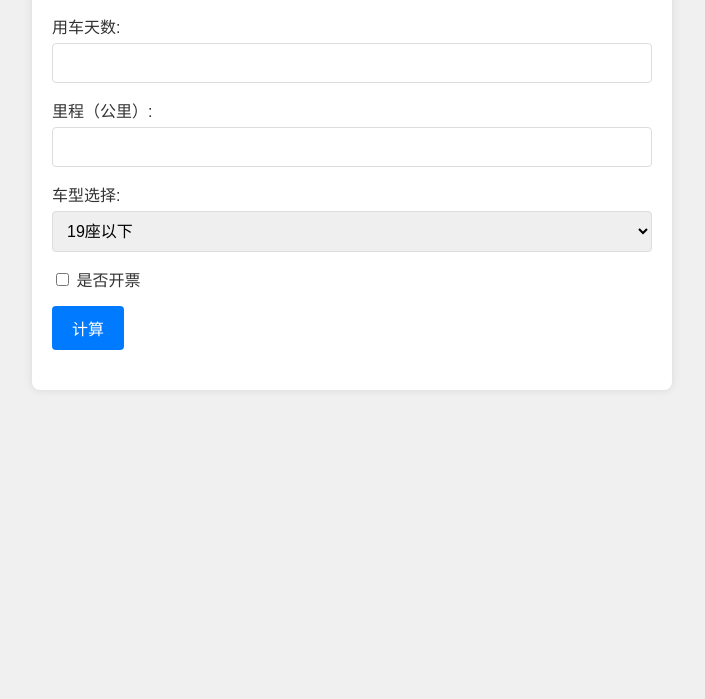
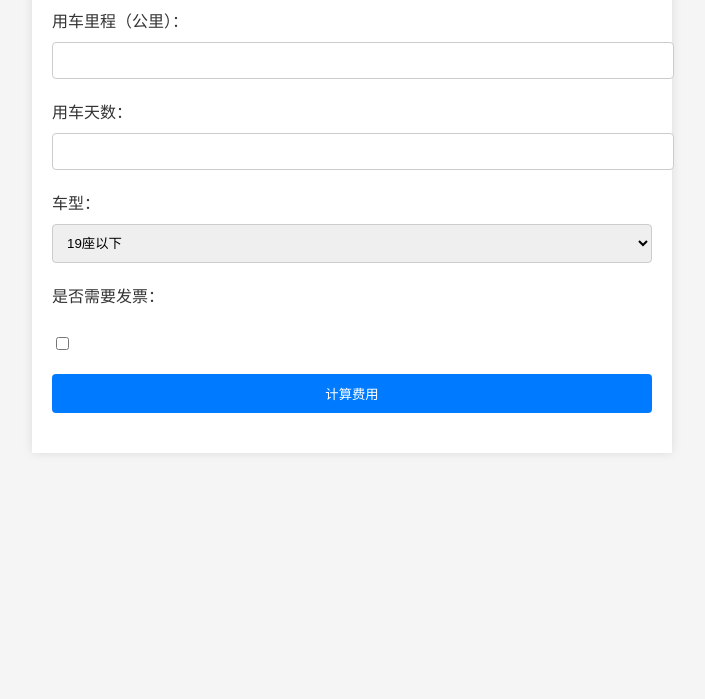
Before and after one commit to zawtgs/alex, a plain HTML site: page index.html in a window 1280 px wide. Shown: the part 101-800 px from the top of the page, without its empty margins (288-993 px from the left). Drawn offline with Linux system fonts and the light colour scheme.

Commit message:
Update index.html

```diff
--- a/index.html
+++ b/index.html
@@ -1,5 +1,5 @@
 <!DOCTYPE html>
-<html lang="zh-CN">
+<html lang="zh">
 <head>
     <meta charset="UTF-8">
     <meta name="viewport" content="width=device-width, initial-scale=1.0">
@@ -7,123 +7,113 @@
     <style>
         body {
             font-family: Arial, sans-serif;
-    background-color: #f0f0f0;
-    color: #333;
+            background-color: #f5f5f5;
             margin: 0;
             padding: 0;
         }
+
         .container {
             max-width: 600px;
-    margin: 20px auto;
+            margin: 0 auto;
             padding: 20px;
             background-color: #fff;
-    border-radius: 8px;
-    box-shadow: 0 0 10px rgba(0,0,0,0.1);
+            box-shadow: 0 0 10px rgba(0, 0, 0, 0.1);
         }
-  .form-group {
-    margin-bottom: 15px;
+
+        h1 {
+            text-align: center;
+            color: #333;
         }
+
         label {
-    display: block;
-    margin-bottom: 5px;
-    font-size: 16px;
+            display: inline-block;
+            width: 100%;
+            margin-bottom: 10px;
+            color: #333;
         }
+
         input[type="number"],
-  input[type="text"],
-  select,
-  input[type="checkbox"] {
+        select {
             width: 100%;
             padding: 10px;
-    border: 1px solid #ddd;
+            margin-bottom: 20px;
+            border: 1px solid #ccc;
             border-radius: 4px;
-    box-sizing: border-box;
-    font-size: 16px;
         }
+
         input[type="checkbox"] {
-    width: auto;
+            margin-top: 20px;
         }
+
         button {
+            display: block;
+            width: 100%;
+            padding: 10px;
             background-color: #007bff;
-    color: white;
-    padding: 10px 20px;
+            color: #fff;
             border: none;
             border-radius: 4px;
             cursor: pointer;
-    font-size: 16px;
+            margin-top: 20px;
         }
-  button:hover {
-    background-color: #0056b3;
-  }
-  @media screen and (max-width: 600px) {
-    .container {
-      padding: 10px;
-    }
-    label, input, select, button {
-      font-size: 14px;
-    }
+
+        .result {
+            margin-top: 20px;
+            text-align: center;
+            color: #333;
         }
     </style>
 </head>
 <body>
     <div class="container">
-  <h2>旅游包车费用预算</h2>
-  <form id="charterForm">
-    <div class="form-group">
-      <label for="days">用车天数:</label>
-      <input type="number" id="days" name="days" min="1" required>
+        <h1>包车费用计算器</h1>
+        <form id="calculator">
+            <label for="mileage">用车里程（公里）：</label>
+            <input type="number" id="mileage" name="mileage" min="0" step="1" required>
+
+            <label for="days">用车天数：</label>
+            <input type="number" id="days" name="days" min="1" step="1" required>
+
+            <label for="carType">车型：</label>
+            <select id="carType" name="carType" required>
+                <option value="19">19座以下</option>
+                <option value="20-39">20座-39座</option>
+                <option value="39-55">39座-55座</option>
+            </select>
+
+            <label for="invoice">是否需要发票：</label>
+            <input type="checkbox" id="invoice" name="invoice">
+
+            <button type="submit">计算费用</button>
+        </form>
+        <div class="result" id="result"></div>
     </div>
-    <div class="form-group">
-      <label for="mileage">里程（公里）:</label>
-      <input type="number" id="mileage" name="mileage" min="1" required>
-    </div>
-    <div class="form-group">
-      <label for="busType">车型选择:</label>
-      <select id="busType" name="busType" required>
-        <option value="19">19座以下</option>
-        <option value="39">20座-39座</option>
-        <option value="55">40座-55座</option>
-      </select>
-    </div>
-    <div class="form-group">
-      <label><input type="checkbox" id="needInvoice" name="needInvoice"> 是否开票</label>
-    </div>
-    <button type="button" onclick="calculateFees()">计算</button>
-  </form>
-  <div id="result" style="margin-top: 20px;"></div>
-</div>
+    <script>
+        const carRental = {
+    '19': { rent: 800, cost: 2.8 },
+    '20-39': { rent: 1000, cost: 3.5 },
+    '39-55': { rent: 1200, cost: 4.5 }
+};
+const taxRate = 0.035; // 更新税率为3.5%
 
-<script>
-function calculateFees() {
-  var days = document.getElementById('days').value;
-  var mileage = document.getElementById('mileage').value;
-  var busType = document.getElementById('busType').value;
-  var needInvoice = document.getElementById('needInvoice').checked;
-  var dailyRate, perKmRate, totalCost, taxRate = 0.035;
+document.getElementById('calculator').addEventListener('submit', function (event) {
+    event.preventDefault();
+    const mileage = parseFloat(document.getElementById('mileage').value);
+    const days = parseInt(document.getElementById('days').value);
+    const carType = document.getElementById('carType').value;
+    const invoice = document.getElementById('invoice').checked;
 
-  switch (busType) {
-    case '19':
-      dailyRate = 800;
-      perKmRate = 2.8;
-      break;
-    case '39':
-      dailyRate = 1000;
-      perKmRate = 3.5;
-      break;
-    case '55':
-      dailyRate = 1200;
-      perKmRate = 4.6;
-      break;
-    default:
-      alert('请选择正确的车型');
-      return;
+    let totalCost = 0;
+    if (carType in carRental) {
+        totalCost = carRental[carType].rent * days + mileage * carRental[carType].cost;
+        if (invoice) {
+            totalCost *= (1 + taxRate);
+        }
     }
 
-  totalCost = (dailyRate * days) + (perKmRate * mileage);
-  if (needInvoice) {
-    totalCost += totalCost * taxRate;
-  }
-  document.getElementById('result').innerHTML = '总费用: ' + totalCost.toFixed(2) + '元';
-}
+    document.getElementById('result').innerText = `预估总费用：${totalCost.toFixed(2)}元`;
+});
+
     </script>
 </body>
 </html>
```
Lines whose indentation alone changed are shown as unchanged.
